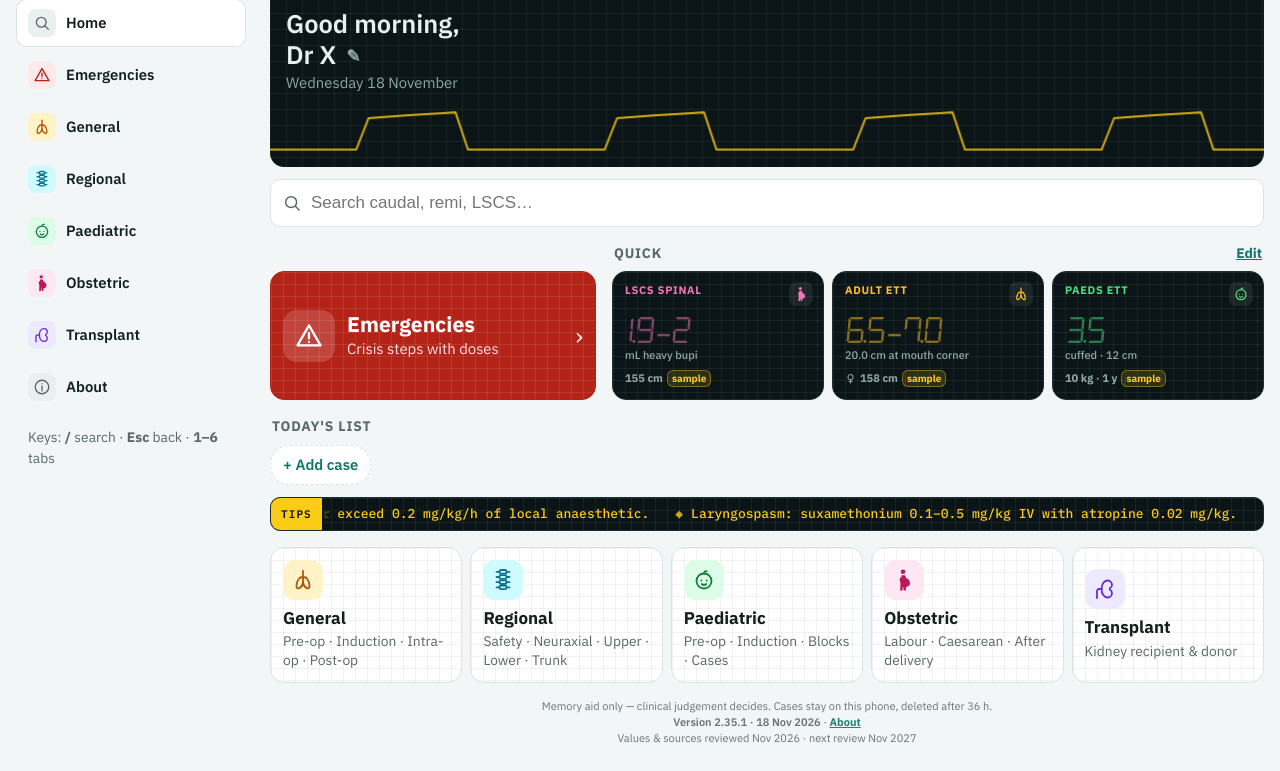
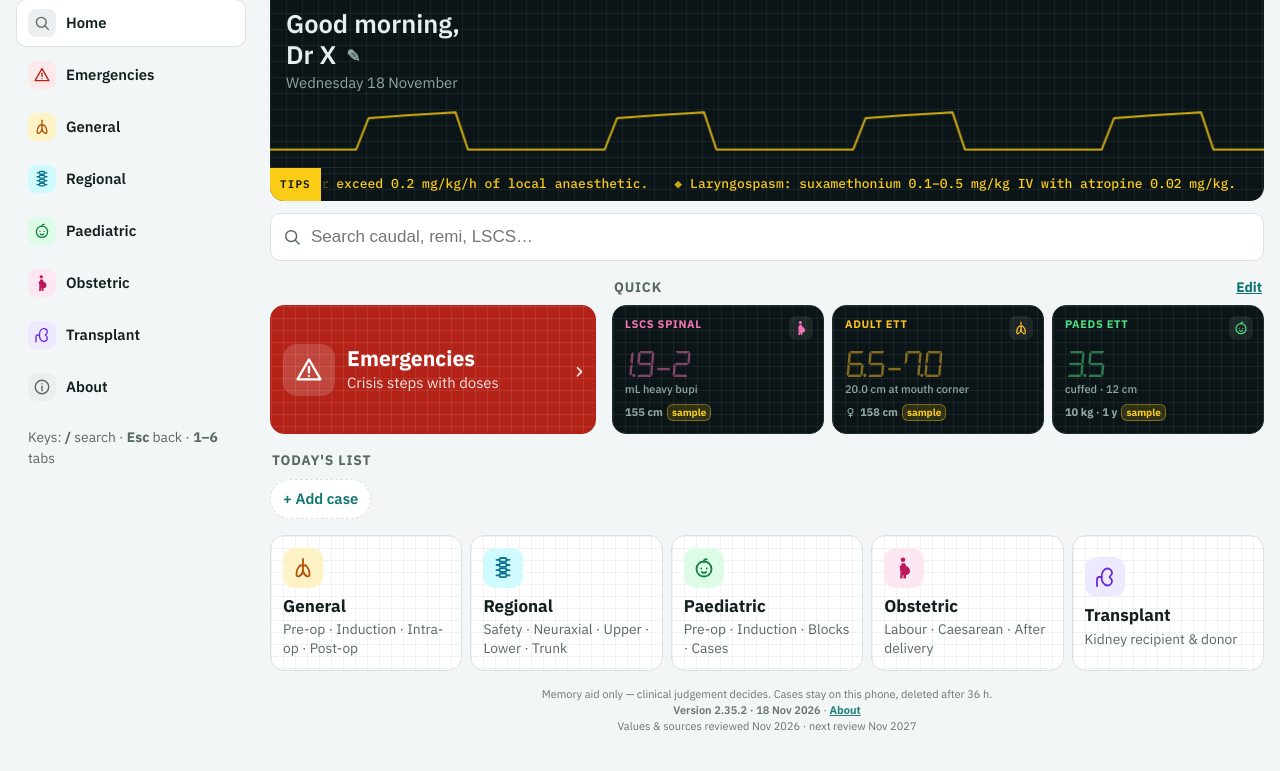
Before and after one commit to mbmwgrf4zp-gif/induction-card, a plain HTML site: page index.html in a window 1280 px wide. Shown: the part 63-834 px from the top of the page. Drawn offline with Linux system fonts and the light colour scheme.

Commit message:
v2.35.2: ticker moved into the header
Co-Authored-By: Claude Opus 5.5 <noreply@anthropic.com>
Claude-Session: https://claude.ai/code/session_015bNJkV9ktxVhuv8GNt9mL1

```diff
--- a/index.html
+++ b/index.html
@@ -282,7 +282,9 @@ details.acc[data-g="emerg"].anim>:not(summary){animation-duration:.1s;animation-
 .lamax{background:var(--gc-soft);border-radius:var(--r-sm);padding:var(--s2) var(--s3);font-size:var(--fs-sm);margin:var(--s2) 0;line-height:1.45}
 tr.over td{background:var(--danger-bg)}
 /* home hero (monitor) */
-.hero{position:relative;overflow:hidden;background:var(--mon-bg);color:var(--mon-ink);border-radius:var(--r);padding:var(--s3) var(--s4) var(--s4);margin:var(--s3) 0 var(--s3)}
+.hero{position:relative;overflow:hidden;background:var(--mon-bg);color:var(--mon-ink);border-radius:var(--r);padding:0;margin:var(--s3) 0 var(--s3)}
+.hero-in{position:relative;padding:var(--s3) var(--s4) var(--s4)}
+.hero .ticker{margin:0;border:0;border-top:1px solid rgba(255,255,255,.09);border-radius:0;background:transparent}.hero .ticker::before{display:none}
 .hero::before{content:"";position:absolute;inset:0;background-image:linear-gradient(var(--mon-grid) 1px,transparent 1px),linear-gradient(90deg,var(--mon-grid) 1px,transparent 1px);background-size:16px 16px;pointer-events:none}
 .capno{position:absolute;left:0;right:0;bottom:8px;width:100%;height:44px;opacity:.85}
 .capno .trace{animation:sweep 6s linear infinite}
@@ -507,7 +509,7 @@ a{color:var(--accent)}
 /* ================= CONFIG ================= */
 // Set to e.g. "2026-11-20" after the values sheet has been signed off.
 const VALUES_CHECKED = "14 Nov 2026";
-const APP_VERSION = "2.35.1";
+const APP_VERSION = "2.35.2";
 const APP_DATE = "18 Nov 2026";
 const PROTO = {name:"Departmental obstetric anaesthesia protocol", review:"2026-09-01"};
 
@@ -757,12 +759,13 @@ screens.home = () => {
   const th = store.get("theme","auto"), thLabel = th==="auto" ? "◐" : th==="dark" ? "☾" : "☀";
   const secs = ["ga","regional","paeds","obs","tx"].map(id=>GROUPS.find(g=>g.id===id));
   const short = {ga:"General", regional:"Regional", paeds:"Paediatric", obs:"Obstetric", tx:"Transplant"};
-  return `<section class="hero">
+  return `<section class="hero"><div class="hero-in">
     <svg class="capno" viewBox="0 0 400 48" preserveAspectRatio="none" aria-hidden="true"><g class="trace"><path d="${CAPNO}"/></g></svg>
     <div class="hero-top"><span class="brand">${svg("capno")} Induction Card</span>
       <span class="hero-r"><span id="clock" class="clock">${clockTxt()}</span><button class="iconbtn themebtn herobtn" data-theme-toggle aria-label="Theme: ${th}">${thLabel}</button></span></div>
     <h1 class="hello">${greet()},<br>${esc(doctorName())} <button class="namebtn" data-go="settings" aria-label="Change display name">✎</button></h1>
-    <div class="date">${dateTxt()}</div>
+    <div class="date">${dateTxt()}</div></div>
+    ${ticker()}
   </section>
   <div class="searchbox">${svg("search")}<input id="q" class="search" type="search" placeholder="Search caudal, remi, LSCS…" autocomplete="off" aria-label="Search cards"></div><div id="results"></div>
   <div class="toprow"><div class="tr-emerg"><div class="label wideonly" aria-hidden="true">&nbsp;</div>${tile("t-emerg","emerg","Emergencies","Crisis steps with doses",'data-go="g-emerg"')}</div><div class="tr-quick">
@@ -770,7 +773,6 @@ screens.home = () => {
   <div class="quick">${quickIds().map(quickTile).join("")}</div>
   </div></div>
   ${caseStrip()}
-  ${ticker()}
   <div class="nolabel"></div>
   <div class="grid2">${secs.map(g=>`<button class="sq t-${g.id}" data-go="g-${g.id}"><span class="qi">${svg(g.id)}</span><span class="sqt">${short[g.id]}</span><span class="sqs">${({paeds:"Pre-op · Induction · Blocks · Cases",tx:"Kidney recipient &amp; donor"})[g.id] || g.tabs.map(t=>t.label).join(" · ")}</span></button>`).join("")}</div>` + disc;
 };
@@ -3004,7 +3006,7 @@ VGROUPS.find(g => g[0]==="General")[1].push(["Print plan sheets", "18 Nov 2026",
   "Paeds emergency box: adrenaline 10 mcg/kg; 4 J/kg; amiodarone 5 mg/kg; atropine 0.02; laryngospasm propofol 0.5–1 + sux 0.1–0.5 mg/kg; anaphylaxis IV 1 / IM 10 mcg/kg; Intralipid 1.5 mL/kg + 15 mL/kg/h; CaCl 0.2 mL/kg (arrest still RCUK 2021)",
   "Transplant — all from existing kidney cards: discuss flags; pre-op ticks; induction (LBW / IBW / TBW), RSI by K⁺, ETT, CVC height/10; infusions; fluid by K⁺; before / after reperfusion ticks; reversal, analgesia, PACU"]]);
 VGROUPS.find(g => g[0]==="General")[1].push(["Tips & tricks ticker: quotes", "18 Nov 2026", [
-  "Home 'Pearl of the day' box replaced by a one-line ticker (label TIPS); today's pearl first, then the rest in a daily order; ~40 px/s; hold to pause; Reduce Motion: fades one item every 6 s",
+  "Home 'Pearl of the day' box replaced by a one-line ticker (label TIPS) along the bottom of the header; today's pearl first, then the rest in a daily order; ~40 px/s; hold to pause; Reduce Motion: fades one item every 6 s",
   "One quote after every 3 tips; switch in Settings (on by default); quotes do not open anything",
   "Added tip (no card): 'Rough list? Drink water, eat something, talk to a colleague.'",
   ...QUOTES.map(([q,a]) => `"${q}" — ${a}`)]]);
@@ -3058,7 +3060,7 @@ function vTicks(){
 }
 /* ---------- ABOUT ---------- */
 const CHANGES = [
-  ["2.35","Tips and tricks ticker (with optional quotes) replaces Pearl of the day"],
+  ["2.35","Tips and tricks ticker in the header (with optional quotes) replaces Pearl of the day"],
   ["2.34","Print plan sheets: Paeds and Kidney transplant"],
   ["2.33","Re-paralysis after sugammadex (Reversal card)"],
   ["2.32","Consent block reworded for notes (Assessment → Consent → Plan)"],
--- a/sw.js
+++ b/sw.js
@@ -1,5 +1,5 @@
 // Offline cache. Bump CACHE when any file changes so phones pick up the new version.
-const CACHE = "induction-card-v2.35.1";
+const CACHE = "induction-card-v2.35.2";
 const FILES = ["./", "index.html", "manifest.json", "icon-180.png", "icon-192.png", "icon-512.png", "fonts/DSEG7Classic-Italic.woff2",
   "fonts/plex-sans-118b75.woff2", "fonts/plex-mono-db14f4.woff2", "fonts/plex-mono-ed96d0.woff2"];
 self.addEventListener("install", e => { e.waitUntil(caches.open(CACHE).then(c => c.addAll(FILES))); self.skipWaiting(); });
```
